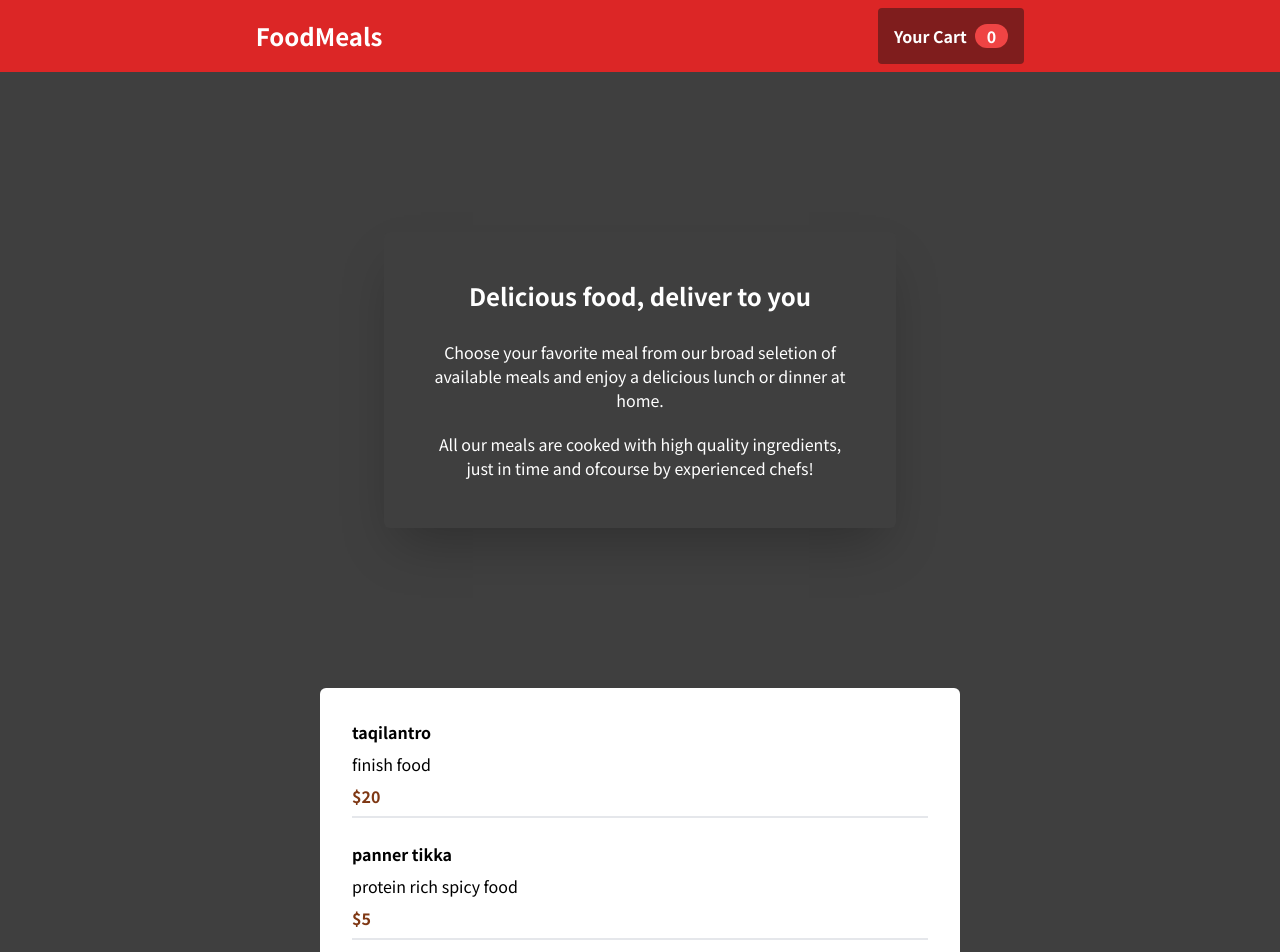
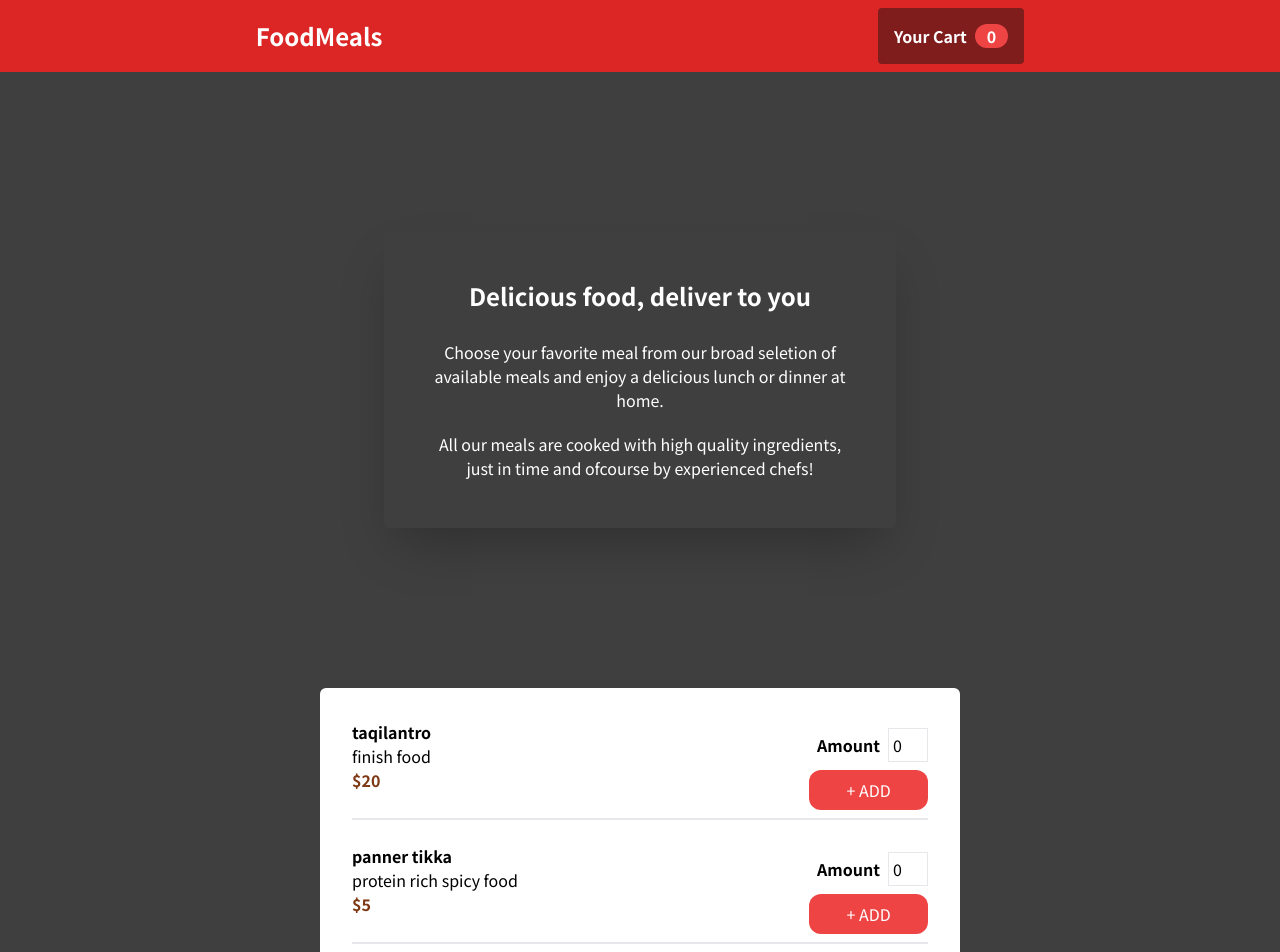
Before and after one commit to arex123/project, a React (Create React App) app: page / in a window 1280 px wide. Shown: the top 952 px of the page. Built offline with nearby package versions, Linux system fonts and the light colour scheme.

Commit message:
item list right portion, input box and add button

```diff
--- a/src/components/Meals/Meal.js
+++ b/src/components/Meals/Meal.js
@@ -1,13 +1,24 @@
-import React from 'react'
+import React from "react";
 
-const Meal = ({item}) => {
+const Meal = ({ item }) => {
   return (
-    <div className='border-b-2 pb-2 space-y-2'>
-        <p className='font-bold'>{item.name}</p>
-        <p className='font-ligh'>{item.desc}</p>
-        <p className='font-bold text-[#7F3814]'>${item.price}</p>
+    <div className="border-b-2 flex justify-between pb-2 space-y-2">
+      <div>
+        <p className="font-bold">{item.name}</p>
+        <p className="font-ligh">{item.desc}</p>
+        <p className="font-bold text-[#7F3814]">${item.price}</p>
+      </div>
+      <div>
+        <form  className="flex flex-col justify-right">
+          <div>
+            <label htmlFor="quantity" className="font-bold mx-2">Amount</label>
+            <input type="number" className="border p-1 w-10 " value="0" id="quantity" />
+          </div>
+          <button className="bg-red-500 p-2 mt-2 rounded-xl text-white">+ ADD</button>
+        </form>
+      </div>
     </div>
-  )
-}
+  );
+};
 
-export default Meal
+export default Meal;
--- a/src/index.css
+++ b/src/index.css
@@ -12,3 +12,16 @@ body {
   margin: 0;
   background-color: #3f3f3f;
 }
+
+
+/* Chrome, Safari, Edge, Opera */
+input::-webkit-outer-spin-button,
+input::-webkit-inner-spin-button {
+  -webkit-appearance: none;
+  margin: 0;
+}
+
+/* Firefox */
+input[type=number] {
+  -moz-appearance: textfield;
+}
```
